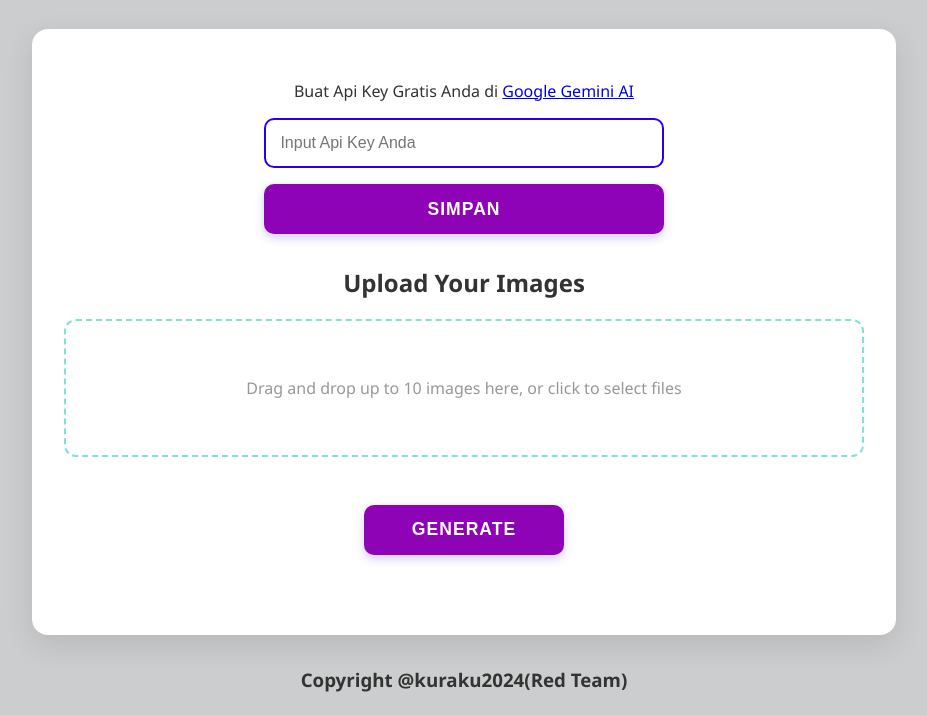
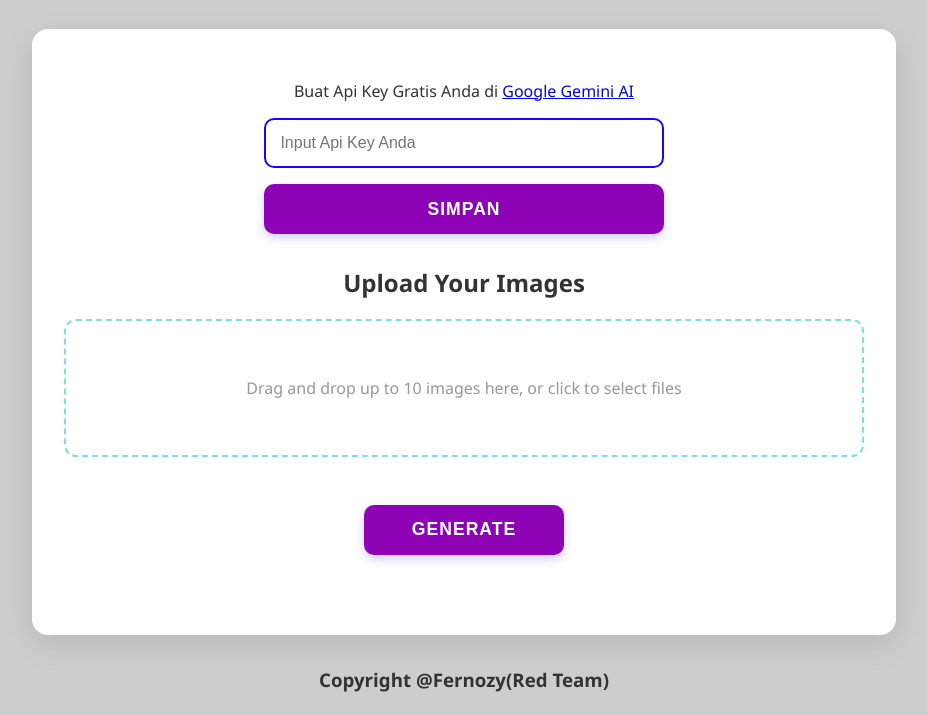
Before and after one commit to kirakuyo/web-metadata, a plain HTML site: page anji.html in a window 1280 px wide. Shown: the part 85-800 px from the top of the page, without its empty margins (176-1103 px from the left). Drawn offline with Linux system fonts and the light colour scheme.

Commit message:
finsishh

```diff
--- a/anji.html
+++ b/anji.html
@@ -1321,6 +1321,6 @@
                             </div>
                         </div>
                     </div>
-                    <center><h3>Copyright @kuraku2024(Red Team)</h3></center>
+                    <center><h3>Copyright @Fernozy(Red Team)</h3></center>
     </body>
 </html>
```
